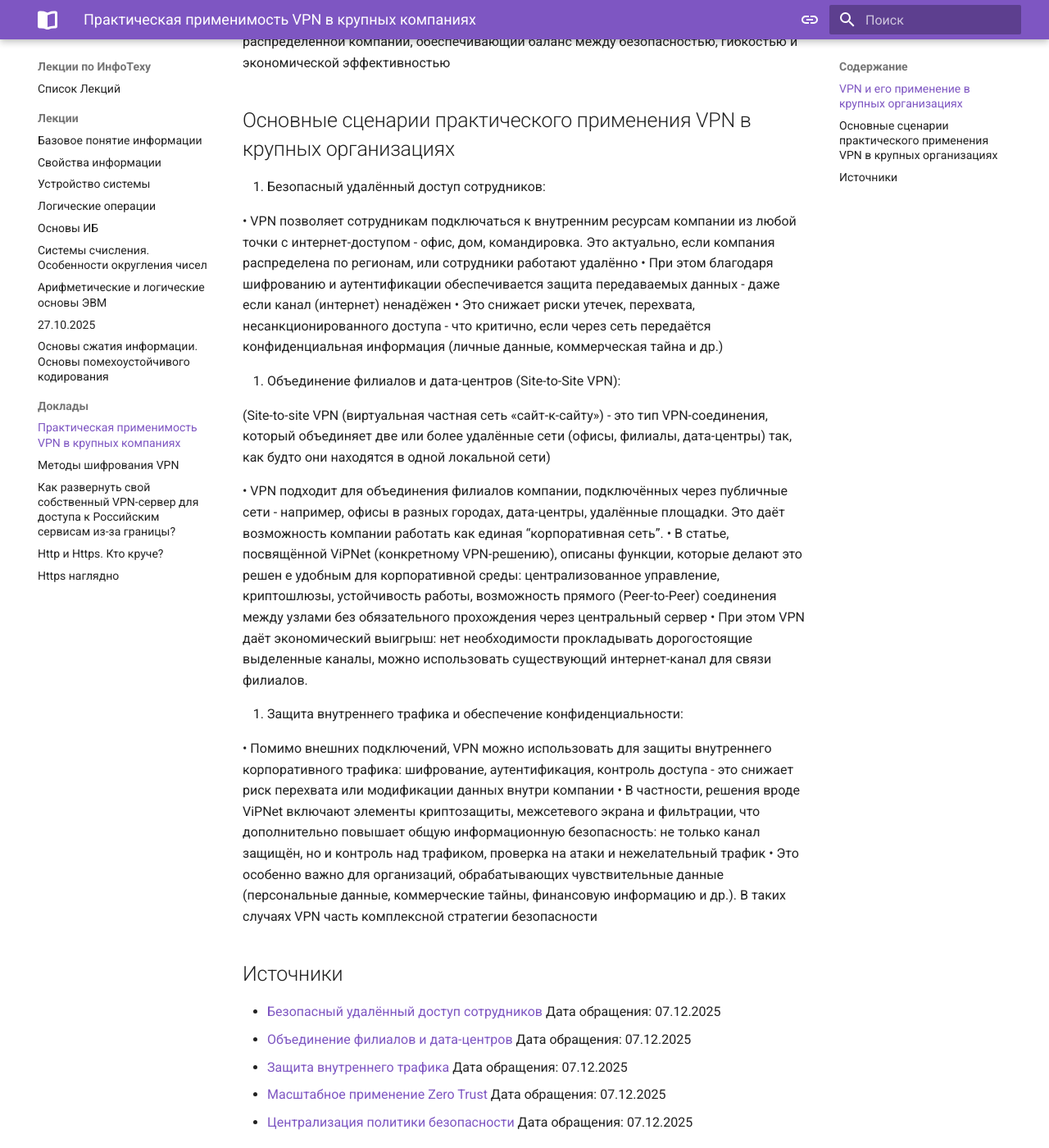
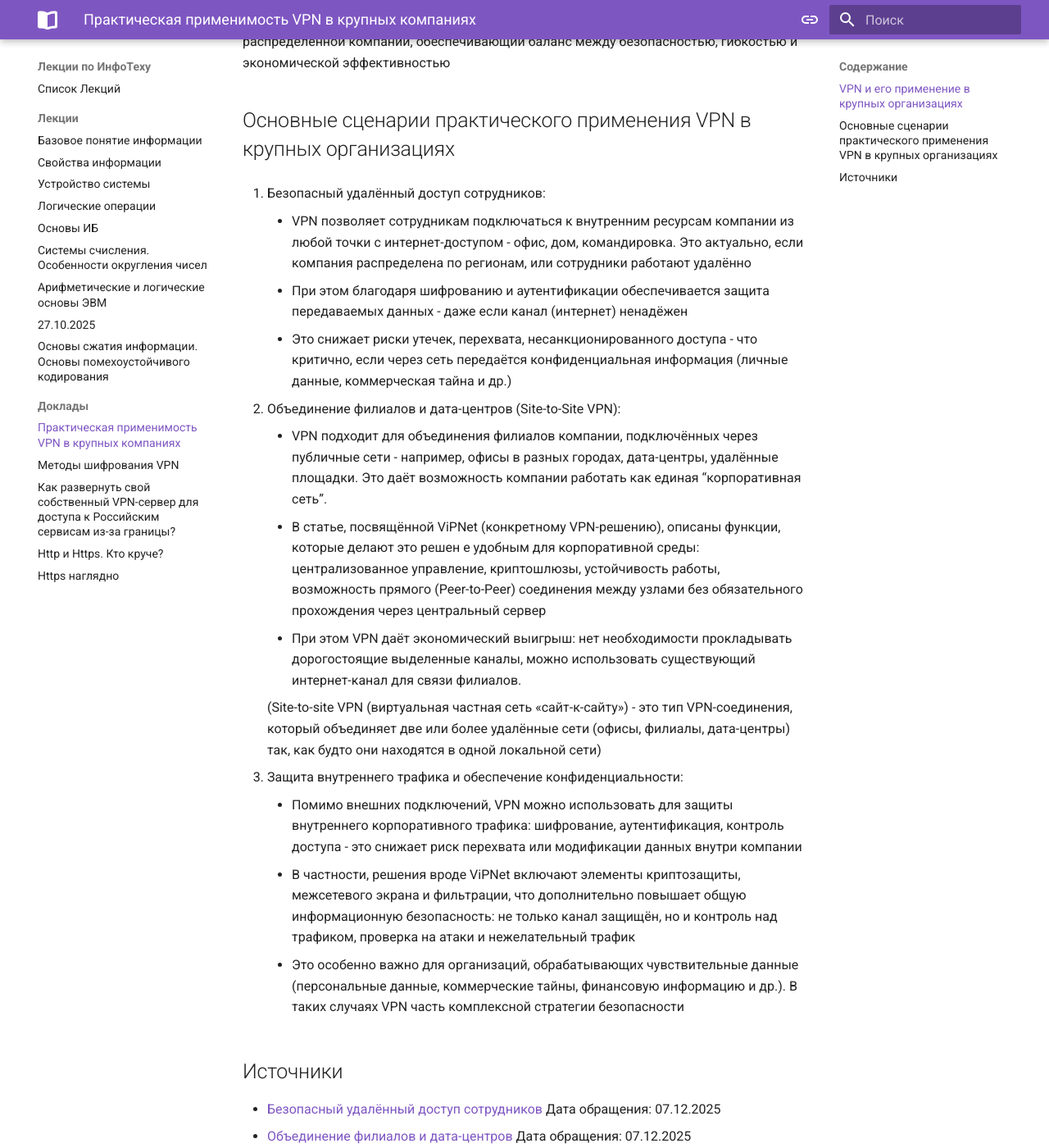
Before and after one commit to Sashayerty/lections, an MkDocs documentation site: the page built from docs/practical_usage.md, in a window 1280 px wide and 1400 px high, scrolled down 538 px. Shown: the whole window at 82% size. Built offline with MkDocs 1.6.1 and Material for MkDocs 9.7.7, drawn with Linux system fonts in a browser that asks for light colours; some of the changed text lies outside the part shown.

Commit message:
Обновил Доку

```diff
--- a/docs/practical_usage.md
+++ b/docs/practical_usage.md
@@ -2,11 +2,11 @@
 
 ## VPN и его применение в крупных организациях
 
- • Для начала VPN (Virtual Private Network, виртуальная частная/защищённая сеть) технология, позволяющая создать зашифрованный канал (туннель) поверх «публичных» или ненадёжных сетей (например, Интернет) и тем самым обеспечить защищённую передачу данных.
+- Для начала VPN (Virtual Private Network, виртуальная частная/защищённая сеть) технология, позволяющая создать зашифрованный канал (туннель) поверх «публичных» или ненадёжных сетей (например, Интернет) и тем самым обеспечить защищённую передачу данных.
 
- • В корпоративном контексте VPN часто используется, чтобы соединить филиалы, обеспечить удалённый доступ сотрудников, защитить внутренний трафик и передавать конфиденциальную информацию надёжно.
+- В корпоративном контексте VPN часто используется, чтобы соединить филиалы, обеспечить удалённый доступ сотрудников, защитить внутренний трафик и передавать конфиденциальную информацию надёжно.
 
- • VPN может быть реализован программно или на основе специального оборудования, в зависимости от требований безопасности и масштаба сети.
+- VPN может быть реализован программно или на основе специального оборудования, в зависимости от требований безопасности и масштаба сети.
 
 
 VPN - это один из фундаментальных инструментов организации корпоративной сети в распределённой компании, обеспечивающий баланс между безопасностью, гибкостью и экономической эффективностью
@@ -16,25 +16,25 @@ VPN - это один из фундаментальных инструменто
 
 1. Безопасный удалённый доступ сотрудников:
 
- • VPN позволяет сотрудникам подключаться к внутренним ресурсам компании из любой точки с интернет-доступом - офис, дом, командировка. Это актуально, если компания распределена по регионам, или сотрудники работают удалённо
- • При этом благодаря шифрованию и аутентификации обеспечивается защита передаваемых данных - даже если канал (интернет) ненадёжен
- • Это снижает риски утечек, перехвата, несанкционированного доступа - что критично, если через сеть передаётся конфиденциальная информация (личные данные, коммерческая тайна и др.)
+    - VPN позволяет сотрудникам подключаться к внутренним ресурсам компании из любой точки с интернет-доступом - офис, дом, командировка. Это актуально, если компания распределена по регионам, или сотрудники работают удалённо
+    - При этом благодаря шифрованию и аутентификации обеспечивается защита передаваемых данных - даже если канал (интернет) ненадёжен
+    - Это снижает риски утечек, перехвата, несанкционированного доступа - что критично, если через сеть передаётся конфиденциальная информация (личные данные, коммерческая тайна и др.)
 
 
  2. Объединение филиалов и дата-центров (Site-to-Site VPN):
 
- (Site-to-site VPN (виртуальная частная сеть «сайт-к-сайту») - это тип VPN-соединения, который объединяет две или более удалённые сети (офисы, филиалы, дата-центры) так, как   будто они находятся в одной локальной сети)
+    - VPN подходит для объединения филиалов компании, подключённых через публичные сети - например, офисы в разных городах, дата-центры, удалённые площадки. Это даёт возможность компании работать как единая “корпоративная сеть”.
+    - В статье, посвящённой ViPNet (конкретному VPN-решению), описаны функции, которые делают это решен е удобным для корпоративной среды: централизованное управление, криптошлюзы, устойчивость работы, возможность прямого (Peer-to-Peer) соединения между узлами без обязательного прохождения через центральный сервер
+    - При этом VPN даёт экономический выигрыш: нет необходимости прокладывать дорогостоящие выделенные каналы, можно использовать существующий интернет-канал для связи филиалов.
 
- • VPN подходит для объединения филиалов компании, подключённых через публичные сети - например, офисы в разных городах, дата-центры, удалённые площадки. Это даёт возможность компании работать как единая “корпоративная сеть”.
- • В статье, посвящённой ViPNet (конкретному VPN-решению), описаны функции, которые делают это решен е удобным для корпоративной среды: централизованное управление, криптошлюзы, устойчивость работы, возможность прямого (Peer-to-Peer) соединения между узлами без обязательного прохождения через центральный сервер
- • При этом VPN даёт экономический выигрыш: нет необходимости прокладывать дорогостоящие выделенные каналы, можно использовать существующий интернет-канал для связи филиалов.
+    (Site-to-site VPN (виртуальная частная сеть «сайт-к-сайту») - это тип VPN-соединения, который объединяет две или более удалённые сети (офисы, филиалы, дата-центры) так, как   будто они находятся в одной локальной сети)
 
 
  3.  Защита внутреннего трафика и обеспечение конфиденциальности:
 
- • Помимо внешних подключений, VPN можно использовать для защиты внутреннего корпоративного трафика: шифрование, аутентификация, контроль доступа - это снижает риск перехвата или модификации данных внутри компании
- • В частности, решения вроде ViPNet включают элементы криптозащиты, межсетевого экрана и фильтрации, что дополнительно повышает общую информационную безопасность: не только канал защищён, но и контроль над трафиком, проверка на атаки и нежелательный трафик
- • Это особенно важно для организаций, обрабатывающих чувствительные данные (персональные данные, коммерческие тайны, финансовую информацию и др.). В таких случаях VPN часть комплексной стратегии безопасности
+    - Помимо внешних подключений, VPN можно использовать для защиты внутреннего корпоративного трафика: шифрование, аутентификация, контроль доступа - это снижает риск перехвата или модификации данных внутри компании
+    - В частности, решения вроде ViPNet включают элементы криптозащиты, межсетевого экрана и фильтрации, что дополнительно повышает общую информационную безопасность: не только канал защищён, но и контроль над трафиком, проверка на атаки и нежелательный трафик
+    - Это особенно важно для организаций, обрабатывающих чувствительные данные (персональные данные, коммерческие тайны, финансовую информацию и др.). В таких случаях VPN часть комплексной стратегии безопасности
 
 
 ## Источники
```
